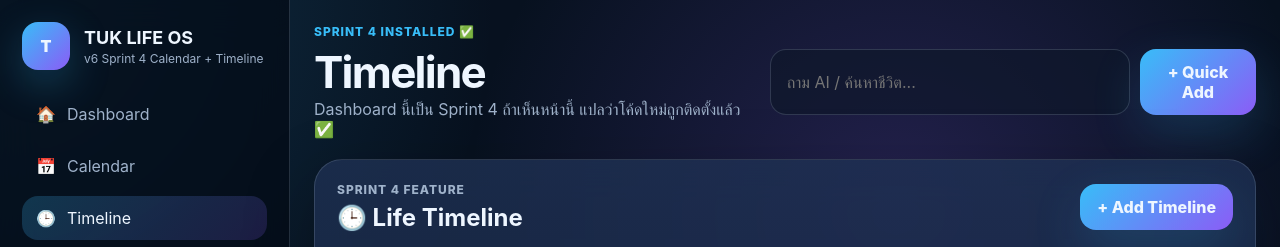
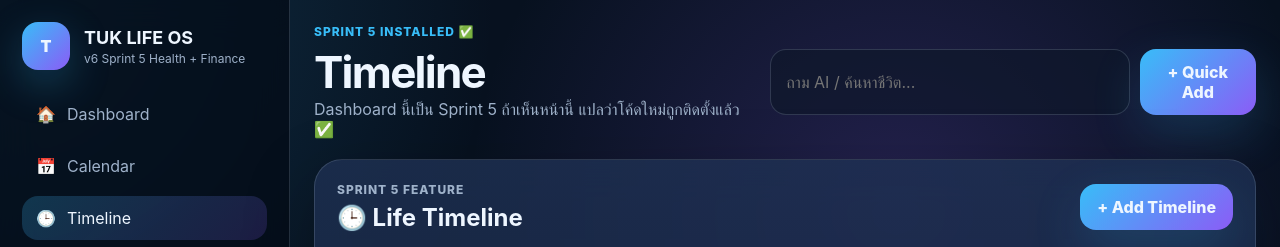
Before and after one commit to apirakzaa-a24/tuk-life-os, a React (Vite) app in the folder tuk-life-os/: page / in a window 1280 px wide. Both pictures are taken after a click on the button "เปิด Timeline". Shown: the top 247 px of the page. Built offline with nearby package versions, Linux system fonts and the light colour scheme.

Commit message:
Add TUK LIFE OS v6 Sprint 5

```diff
--- a/tuk-life-os/src/App.tsx
+++ b/tuk-life-os/src/App.tsx
@@ -36,7 +36,7 @@ const calendarDays = [
   { day: 'Tue', date: '23', focus: 'Finance', status: 'done' },
   { day: 'Wed', date: '24', focus: 'Vehicle', status: 'done' },
   { day: 'Thu', date: '25', focus: 'AI Build', status: 'active' },
-  { day: 'Fri', date: '26', focus: 'Sprint 4', status: 'active' },
+  { day: 'Fri', date: '26', focus: 'Sprint 5', status: 'active' },
   { day: 'Sat', date: '27', focus: 'Health', status: 'todo' },
   { day: 'Sun', date: '28', focus: 'Planning', status: 'todo' },
 ];
@@ -54,7 +54,7 @@ function App() {
           <div className="brand-icon">T</div>
           <div>
             <h1>TUK LIFE OS</h1>
-            <p>v6 Sprint 4 Calendar + Timeline</p>
+            <p>v6 Sprint 5 Health + Finance</p>
           </div>
         </div>
         <nav className="side-nav">
@@ -70,9 +70,9 @@ function App() {
       <section className="content">
         <header className="topbar">
           <div>
-            <p className="eyebrow">Sprint 4 installed ✅</p>
+            <p className="eyebrow">Sprint 5 installed ✅</p>
             <h2>{activeTitle}</h2>
-            <span>Dashboard นี้เป็น Sprint 4 ถ้าเห็นหน้านี้ แปลว่าโค้ดใหม่ถูกติดตั้งแล้ว ✅</span>
+            <span>Dashboard นี้เป็น Sprint 5 ถ้าเห็นหน้านี้ แปลว่าโค้ดใหม่ถูกติดตั้งแล้ว ✅</span>
           </div>
           <div className="top-actions">
             <input value={query} onChange={(e) => setQuery(e.target.value)} placeholder="ถาม AI / ค้นหาชีวิต..." />
@@ -158,14 +158,14 @@ function CalendarView() {
   return (
     <div className="page-stack">
       <section className="panel wide">
-        <p className="eyebrow">Sprint 4 Feature</p>
+        <p className="eyebrow">Sprint 5 Feature</p>
         <h3>📅 Smart Calendar</h3>
         <p>ปฏิทินสำหรับดูย้อนหลัง บันทึกเป้าหมาย งาน สุขภาพ การเงิน รถ และ Timeline รายวัน</p>
         <div className="month-grid">
           {Array.from({ length: 31 }, (_, i) => i + 1).map((date) => (
             <button key={date} className={date === 26 ? 'today' : date % 5 === 0 ? 'has-event' : ''}>
               <strong>{date}</strong>
-              <span>{date === 26 ? 'Sprint 4' : date % 5 === 0 ? 'Event' : ''}</span>
+              <span>{date === 26 ? 'Sprint 5' : date % 5 === 0 ? 'Event' : ''}</span>
             </button>
           ))}
         </div>
@@ -180,7 +180,7 @@ function TimelineView() {
       <section className="panel wide">
         <div className="section-head">
           <div>
-            <p className="eyebrow">Sprint 4 Feature</p>
+            <p className="eyebrow">Sprint 5 Feature</p>
             <h3>🕒 Life Timeline</h3>
           </div>
           <button>+ Add Timeline</button>
```
